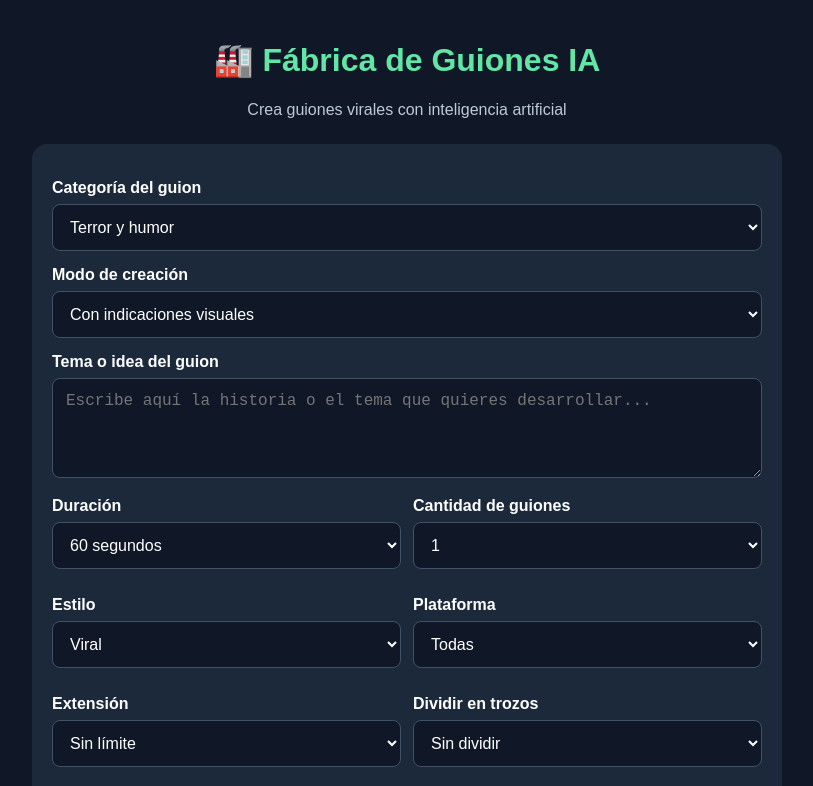
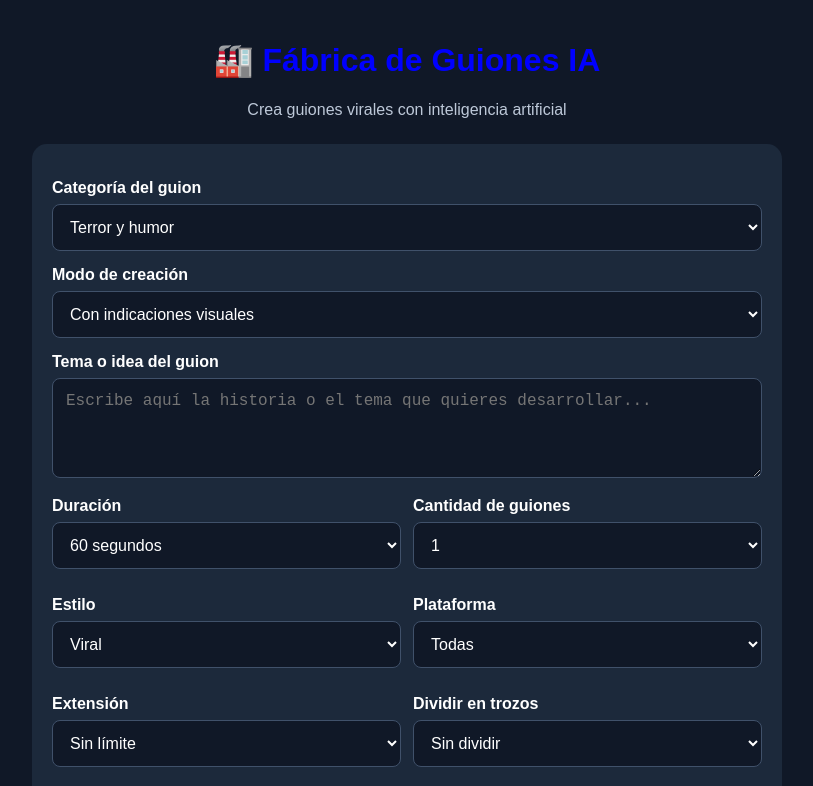
Before and after one commit to herreraizamar19-cmd/fabrica-de-guiones-ia, a plain HTML site: page index.html in a window 1280 px wide. Shown: the top 786 px of the page, without its empty margins (233-1046 px from the left). Drawn offline with Linux system fonts and the light colour scheme.

Commit message:
Actualizar index.html

```diff
--- a/index.html
+++ b/index.html
@@ -8,7 +8,7 @@
 *{box-sizing:border-box}
 body{margin:0;padding:20px;background:#101827;color:#fff;font-family:Arial,sans-serif}
 .container{max-width:750px;margin:auto}
-h1{text-align:center;color:#61e6a5}
+h1{text-align:center;color:blue}
 .sub{text-align:center;color:#bdc8d8;margin-bottom:25px}
 .panel{background:#1c293b;padding:20px;border-radius:15px}
 label{display:block;margin:15px 0 7px;font-weight:bold}
```
